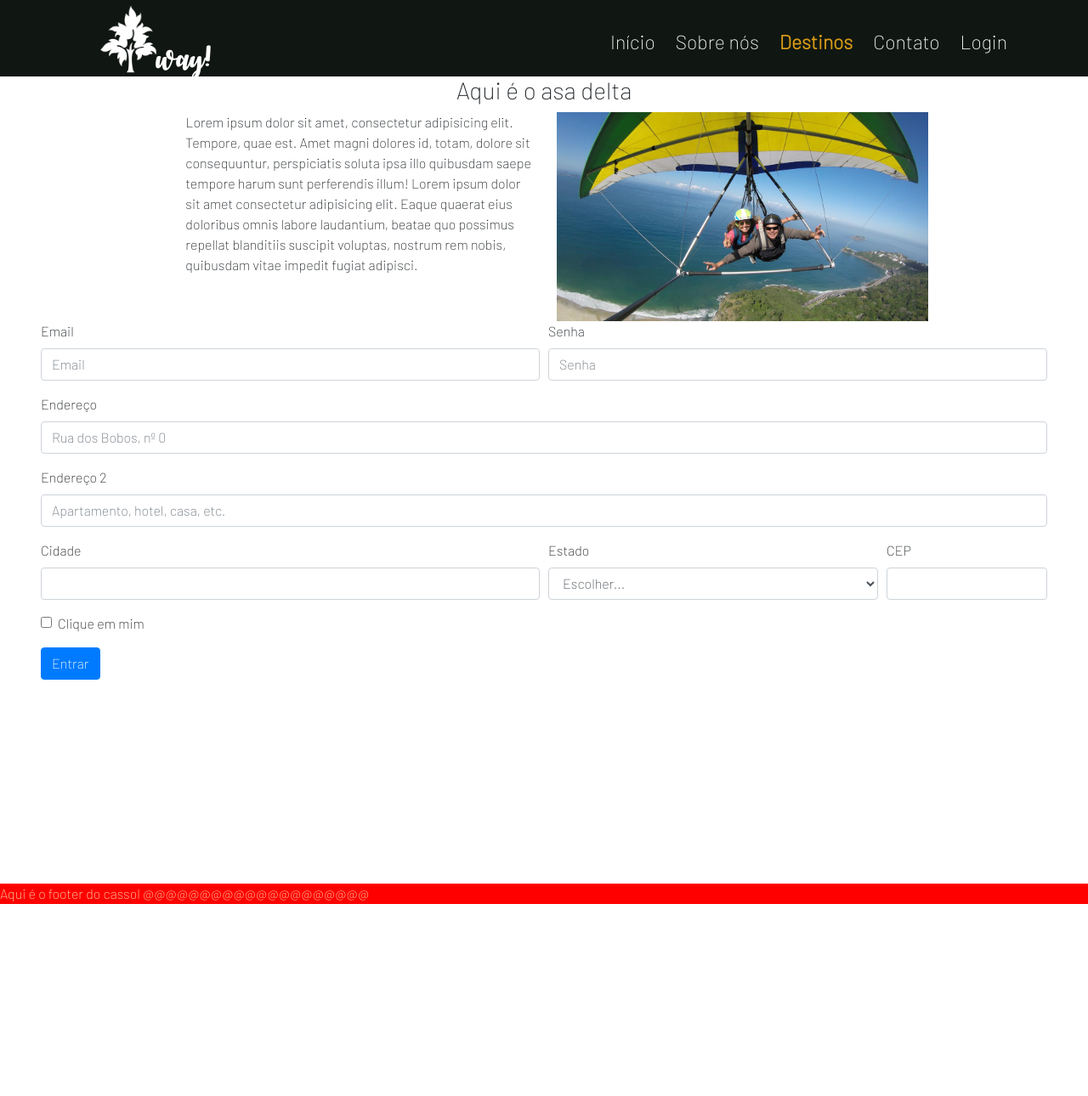
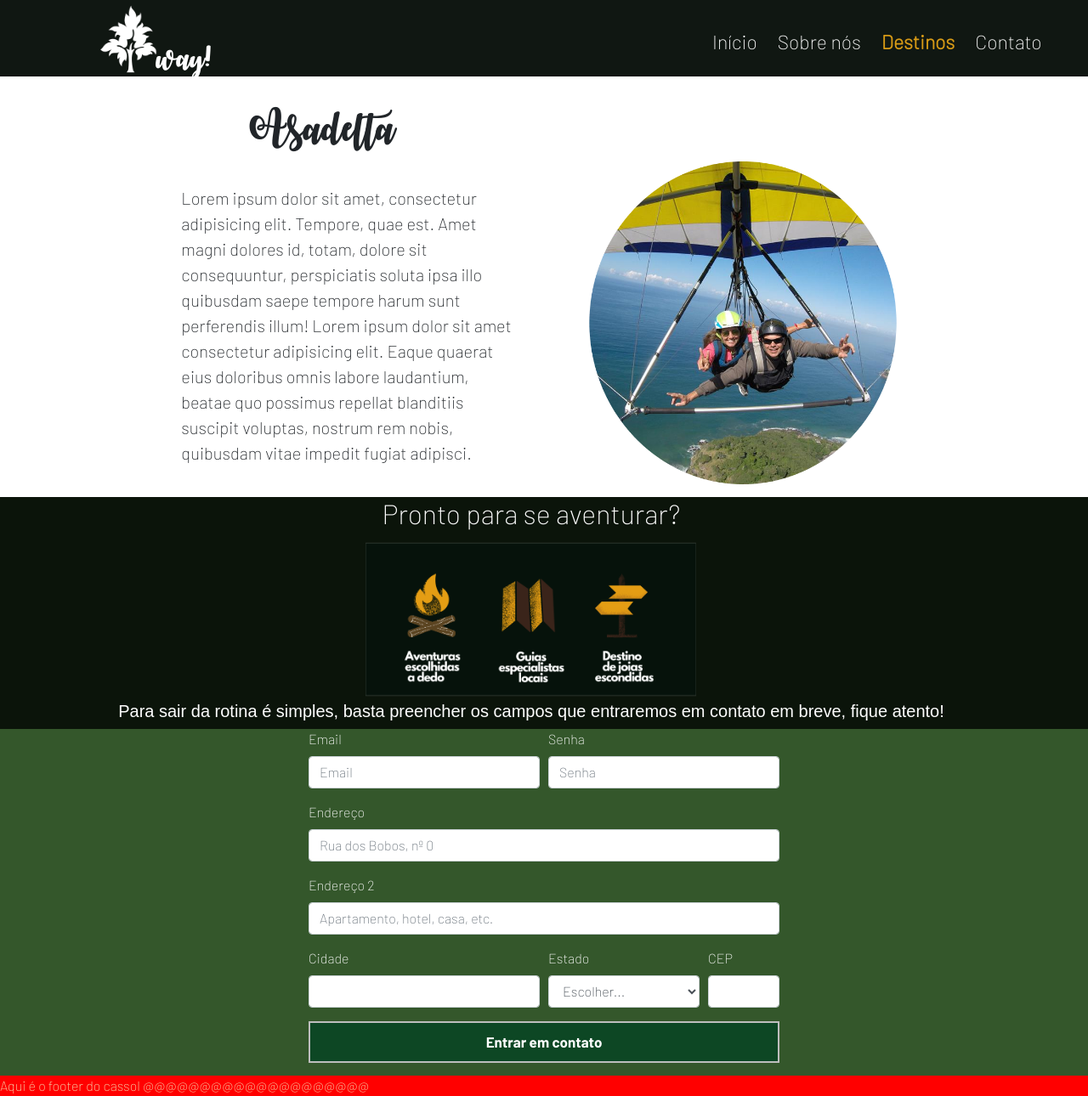
Before and after one commit to GustavoMoraisSantos/ProjetoPI, a PHP site: page /destinos/asadelta.html in a window 1280 px wide. Shown: the whole page at 85% size. Before the commit the page ends 1064 px from the top, so only its background shows below. Run offline with PHP 8.4, Linux system fonts and the light colour scheme; some libraries are stand-ins or nearby versions.

Commit message:
Melhorias, remoções e implementações
tirando login, implementando destinos específicos: asa delta

```diff
--- a/css_especifico/destinos.css
+++ b/css_especifico/destinos.css
@@ -9,7 +9,7 @@
 }
 
 body {
-    background-color: rgb(92, 143, 105);
+    background-color: #E5E5E5;
     height: 100vh;
 }
 
@@ -42,7 +42,7 @@ figure img {
 }
 
 .polaroid:hover {
-    background-color: rgb(253, 239, 170);
+    background-color: rgb(241, 241, 241);
     color: rgb(0, 0, 0);
     -webkit-transform: scale(1.1);
     /*Faz com que aumente a escala quando passa o mouse em cima*/
--- a/destinos.html
+++ b/destinos.html
@@ -39,7 +39,7 @@
                 <li><a href="sobre_nos.html">Sobre nós</a></li>
                 <li><a href="destinos.html"><strong style="color: rgb(216, 155, 22);"> Destinos</strong></a></li>
                 <li><a href="contato.html">Contato</a></li>
-                <li><a href="login.html">Login</a></li>
+
             </ul>
 
         </div>
@@ -65,9 +65,7 @@
             <a href="contato.html">
                 <div>Contato</div>
             </a>
-            <a href="login.html">
-                <div>Login</div>
-            </a>
+
 
         </div>
     </section>
--- a/destinos/asadelta.html
+++ b/destinos/asadelta.html
@@ -22,8 +22,67 @@
     <link rel="stylesheet" href="../style.css">
     <!--css específico-->
     <style>
-        img {
-            width: 70%;
+        @media (max-width: 668px) {
+            .img {
+                width: 15rem !important;
+                margin-left: 1.5rem !important;
+                margin-top: 10px !important;
+            }
+            h2 {
+                font-size: 25px;
+            }
+            .preform {
+                width: 100%;
+                margin-left: 10%;
+            }
+            .p {
+                font-size: 18px !important;
+                margin-left: 39px;
+            }
+        }
+
+        .img {
+            width: 23rem;
+            margin-top: 100px;
+            margin-left: 50px;
+        }
+
+        .img2 {
+            width: 23rem;
+            margin-top: 0px;
+        }
+
+        .alinhamento {
+            font-family: 'Barlow Bold' !important;
+            color: #FFFFFF;
+            background-color: rgba(7, 70, 35, 0.87);
+            border: 2px solid #bebebe;
+            padding: 10px 90px;
+            font-size: 17px;
+            margin-bottom: 15px;
+            width: 100%;
+        }
+
+        .alinhamento:hover {
+            text-decoration: none;
+            color: #c4953e;
+            border: 2px solid #c4953e;
+            background-color: rgba(7, 70, 35, 0.87);
+        }
+
+        .form {
+            color: white;
+            margin-top: 15px;
+        }
+
+        .p {
+            font-size: 20px;
+            font-family: Arial, Helvetica, sans-serif;
+        }
+
+        @font-face {
+            font-family: 'October Twilight';
+            src: url('../assets/fonts/October-Twilight.ttf')
         }
     </style>
 
@@ -46,7 +105,7 @@
                 <li><a href="../sobre_nos.html">Sobre nós</a></li>
                 <li><a href="../destinos.html"><strong style="color: rgb(216, 155, 22);"> Destinos</strong></a></li>
                 <li><a href="../contato.html">Contato</a></li>
-                <li><a href="../login.html">Login</a></li>
+
             </ul>
 
         </div>
@@ -72,29 +131,32 @@
             <a href="../contato.html">
                 <div>Contato</div>
             </a>
-            <a href="../login.html">
-                <div>Login</div>
-            </a>
+
 
         </div>
     </section>
 
     <section>
-        <h3 class="col-12 text-center">Aqui é o asa delta </h3>
+
         <div class="container-fluid">
-            <div class="row">
-                <div class="col-sm-2 col-1">
+            <div class="row" style="width: 100%;">
+
+                <div class="col-sm-2 col-2">
 
                 </div>
-                <div class="col-sm-4 col-10">
-
-                    <p>Lorem ipsum dolor sit amet, consectetur adipisicing elit. Tempore, quae est. Amet magni dolores id, totam, dolore sit consequuntur, perspiciatis soluta ipsa illo quibusdam saepe tempore harum sunt perferendis illum! Lorem ipsum dolor
+                <div class="col-sm-4 col-10" style="margin-top: 10px;">
+                    <h1 class="col-7 text-center" style="font-family: October Twilight; margin-top: 30px; margin-left: 50px;">
+                        Asadelta
+                    </h1>
+                    <p style="margin-top: 40px; font-size: 20px;">Lorem ipsum dolor sit amet, consectetur adipisicing elit. Tempore, quae est. Amet magni dolores id, totam, dolore sit consequuntur, perspiciatis soluta ipsa illo quibusdam saepe tempore harum sunt perferendis illum! Lorem ipsum dolor
                         sit amet consectetur adipisicing elit. Eaque quaerat eius doloribus omnis labore laudantium, beatae quo possimus repellat blanditiis suscipit voluptas, nostrum rem nobis, quibusdam vitae impedit fugiat adipisci.
                     </p>
                 </div>
-                <div class="col-sm-6 col-12 ml-5 ml-lg-0">
-                    <img src="../assets/img/asadelta.jpg" alt="">
+                <div class="col-sm-6 col-11 ml-5 ml-lg-0">
+                    <img class="img" src="../assets/img/asadelta.png" alt="">
+
                 </div>
+
 
             </div>
 
@@ -102,65 +164,86 @@
 
 
     </section>
-    <section class="form">
-        <form class="ml-5 mr-5">
-            <div class="form-row">
-                <div class="form-group col-md-6">
-                    <label for="inputEmail4">Email</label>
-                    <input type="email" class="form-control" id="inputEmail4" placeholder="Email">
+
+
+
+    <div class="container-fluid " style="background-color: rgb(11, 20, 10); color: white; margin-top: 15px;">
+        <div class="row" style="width: 100%;">
+            <div class="col-12 d-flex justify-content-center">
+                <h2>Pronto para se aventurar?</h2>
             </div>
-                <div class="form-group col-md-6">
-                    <label for="inputPassword4">Senha</label>
-                    <input type="password" class="form-control" id="inputPassword4" placeholder="Senha">
+            <div class="col-12 d-flex justify-content-center">
+                <img class="preform" src="../assets/img/sale.png" width="400px" alt="">
+            </div>
+            <div class="col-12 d-flex justify-content-center">
+                <p class="p d-flex justify-content-center ">Para sair da rotina é simples, basta preencher os campos que entraremos em contato em breve, fique atento!</p>
             </div>
         </div>
-            <div class="form-group">
-                <label for="inputAddress">Endereço</label>
-                <input type="text" class="form-control" id="inputAddress" placeholder="Rua dos Bobos, nº 0">
     </div>
-            <div class="form-group">
-                <label for="inputAddress2">Endereço 2</label>
-                <input type="text" class="form-control" id="inputAddress2" placeholder="Apartamento, hotel, casa, etc.">
+
+
+    <div style="background-color: rgb(52, 87, 43); margin-top: -25px; ">
+
+        <section class="form d-flex justify-content-center ">
+
+
+            <form class="ml-5 mr-5 ">
+                <div class="form-row ">
+                    <div class="form-group col-md-6 ">
+                        <label for="inputEmail4 ">Email</label>
+                        <input type="email " class="form-control " id="inputEmail4 " placeholder="Email ">
                     </div>
-            <div class="form-row">
-                <div class="form-group col-md-6">
-                    <label for="inputCity">Cidade</label>
-                    <input type="text" class="form-control" id="inputCity">
+                    <div class="form-group col-md-6 ">
+                        <label for="inputPassword4 ">Senha</label>
+                        <input type="password " class="form-control " id="inputPassword4 " placeholder="Senha ">
                     </div>
-                <div class="form-group col-md-4">
-                    <label for="inputEstado">Estado</label>
-                    <select id="inputEstado" class="form-control">
+                </div>
+                <div class="form-group ">
+                    <label for="inputAddress ">Endereço</label>
+                    <input type="text " class="form-control " id="inputAddress " placeholder="Rua dos Bobos, nº 0 ">
+                </div>
+                <div class="form-group ">
+                    <label for="inputAddress2 ">Endereço 2</label>
+                    <input type="text " class="form-control " id="inputAddress2 " placeholder="Apartamento, hotel, casa, etc. ">
+                </div>
+                <div class="form-row ">
+                    <div class="form-group col-md-6 ">
+                        <label for="inputCity ">Cidade</label>
+                        <input type="text " class="form-control " id="inputCity ">
+                    </div>
+                    <div class="form-group col-md-4 ">
+                        <label for="inputEstado ">Estado</label>
+                        <select id="inputEstado " class="form-control ">
                       <option selected>Escolher...</option>
                       <option>...</option>
                     </select>
                     </div>
-                <div class="form-group col-md-2">
-                    <label for="inputCEP">CEP</label>
-                    <input type="text" class="form-control" id="inputCEP">
+                    <div class="form-group col-md-2 ">
+                        <label for="inputCEP ">CEP</label>
+                        <input type="text " class="form-control " id="inputCEP ">
+                    </div>
+
+                </div>
+                <button type="submit " class="alinhamento ">Entrar em contato</button>
+            </form>
+        </section>
+
+        <div id="validando " style="background-color: seagreen; ">
+            <span id='confirm'></span>
         </div>
     </div>
-            <div class="form-group">
-                <div class="form-check">
-                    <input class="form-check-input" type="checkbox" id="gridCheck">
-                    <label class="form-check-label" for="gridCheck">
-                  Clique em mim
-                </label>
-                </div>
-            </div>
-            <button type="submit" class="btn btn-primary">Entrar</button>
-        </form>
-    </section>
 
 
     <!--FOOTER-->
 
     <section>
-        <footer style="background-color:red; color:wheat; margin-top: 30vh;">
+        <footer style="background-color:red; color:wheat;  ">
             Aqui é o footer do cassol @@@@@@@@@@@@@@@@@@@@
         </footer>
     </section>
 
-    <script src="../scripts/index.js"></script>
+    <script src="../scripts/index.js "></script>
+    <script src="../scripts/destinos.js "></script>
 </body>
 
 </html>
--- /dev/null
+++ b/scripts/destinos.js
@@ -0,0 +1,16 @@
+function Validar() {
+    //Puxando as infos do form
+    const valid = document.getElementById('validando')
+    const cidad = document.getElementById('inputCity')
+
+    //Criando elementos novos
+    const h1 = document.createElement('h1')
+        //atribuindo valores aos novos
+    h1.textContent = 'funciona'
+
+    //Atribuindo a tag filha à pai
+    valid.appendChild(h1)
+
+
+
+}
--- a/style.css
+++ b/style.css
@@ -49,7 +49,7 @@ body {
     .menu__desktop ul {
         list-style: none;
         margin-bottom: 20px;
-        margin-left: 400px;
+        margin-left: 520px;
         margin-top: 14px;
         font-size: 23px;
         flex-direction: row;
@@ -98,7 +98,7 @@ body {
         background-size: cover;
     }
     .content1__image-title1 {
-        display: flex;
+        font-family: Arial, Helvetica, sans-serif;
         font-size: 46px !important;
         margin-top: 73px;
     }
@@ -301,6 +301,13 @@ body {
         font-size: 20px;
         display: flex;
     }
+    a {
+        text-decoration: none;
+        color: rgb(0, 0, 0);
+    }
+    a:link {
+        text-decoration: none;
+    }
     .menu__desktop {
         display: none;
     }
@@ -360,7 +367,7 @@ body {
     }
     .content1__image-title1,
     .content1__image-title2 {
-        color: #FFFFFF;
+        color: #fff5f5;
     }
     .content1__image-title1 {
         font-size: 18px;
```
Also changed, not shown: contato.html (+2 -6 lines), css_especifico/sobre.css (+20 -1 lines), index.html (+8 -6 lines), login.html (deleted, +0 -114 lines), sobre_nos.html (+9 -9 lines), assets/img/asadelta.jpg (deleted), assets/img/asadelta.png (added). Lines whose indentation alone changed are shown as unchanged.
